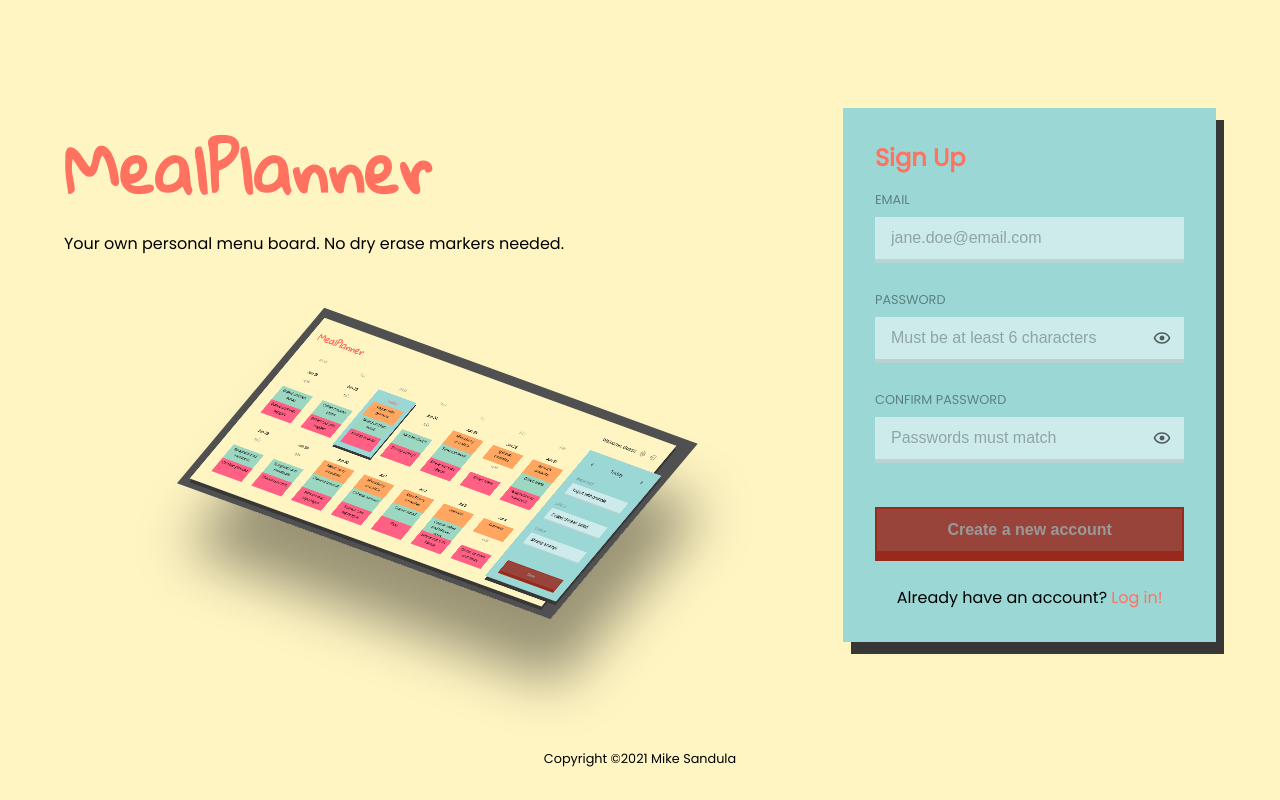
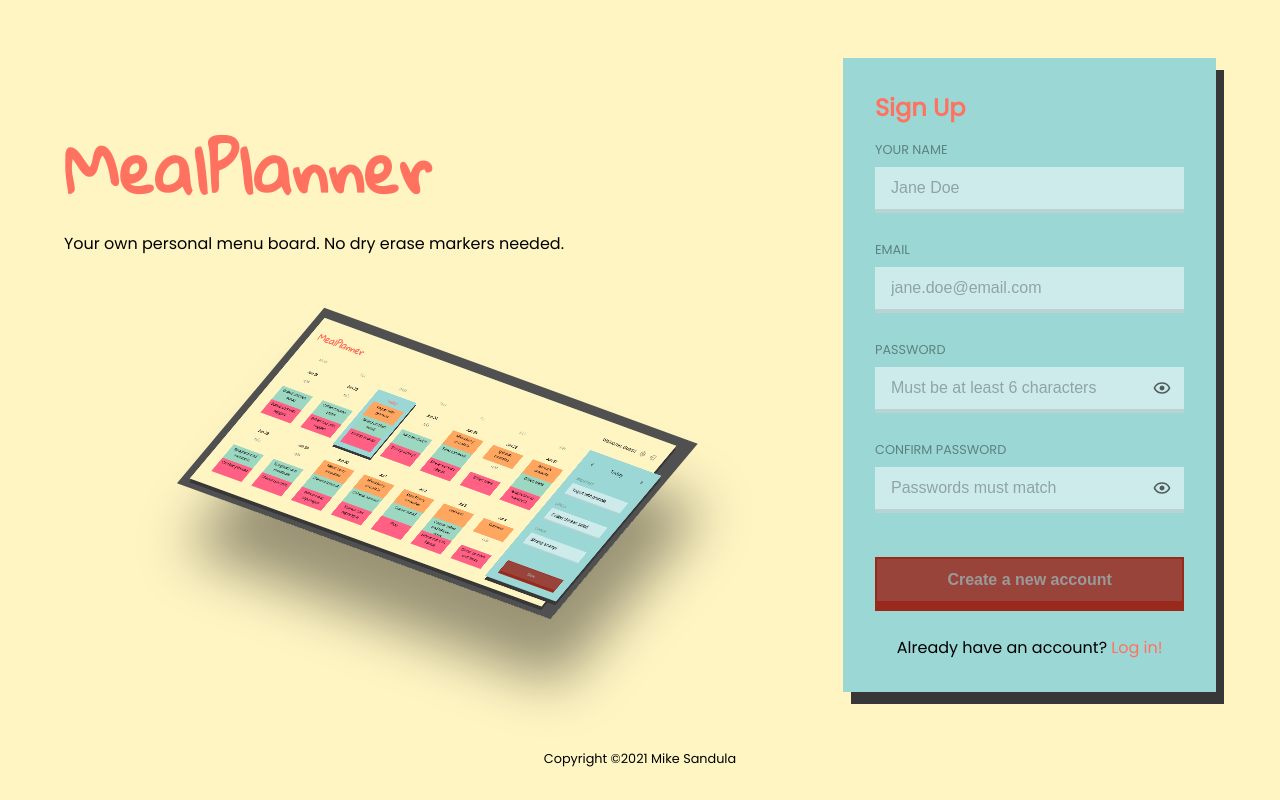
Before and after one commit to msandula12/meal-planner-client, a React (Create React App) app: page / in a window 1280 px wide. Built offline with nearby package versions, Linux system fonts and the light colour scheme.

Commit message:
feat: add name to sign up

```diff
--- a/src/components/Home/SignUp.tsx
+++ b/src/components/Home/SignUp.tsx
@@ -20,12 +20,14 @@ function SignUp({ toggleForm }: Props) {
 
   const [errors, setErrors] = useState({
     email: '',
+    name: '',
     password: '',
     confirmPassword: '',
   });
 
   const [values, setValues] = useState({
     email: '',
+    name: '',
     password: '',
     confirmPassword: '',
   });
@@ -60,6 +62,7 @@ function SignUp({ toggleForm }: Props) {
       email: !isValidEmail(values.email)
         ? 'Please enter a valid email address.'
         : '',
+      name: '',
       password:
         values.password.length < MIN_PASSWORD_LENGTH
           ? `Password must be at least ${MIN_PASSWORD_LENGTH} characters.`
@@ -88,6 +91,21 @@ function SignUp({ toggleForm }: Props) {
     <form className="container form-box hoist" onSubmit={handleSignUp}>
       <h2 className="form-box-header">Sign Up</h2>
       <div className="form-box-inputs">
+        <div className="input-group">
+          <label className="input-label" htmlFor="name">
+            Your name
+          </label>
+          <input
+            className="text-input"
+            id="name"
+            name="name"
+            onChange={updateValue}
+            placeholder="Jane Doe"
+            type="text"
+            value={values.name}
+          />
+          {errors.name && <div className="error-msg">{errors.name}</div>}
+        </div>
         <div className="input-group">
           <label className="input-label" htmlFor="email">
             Email
```
Also changed, not shown: src/api/users.ts (+9 -6 lines).
